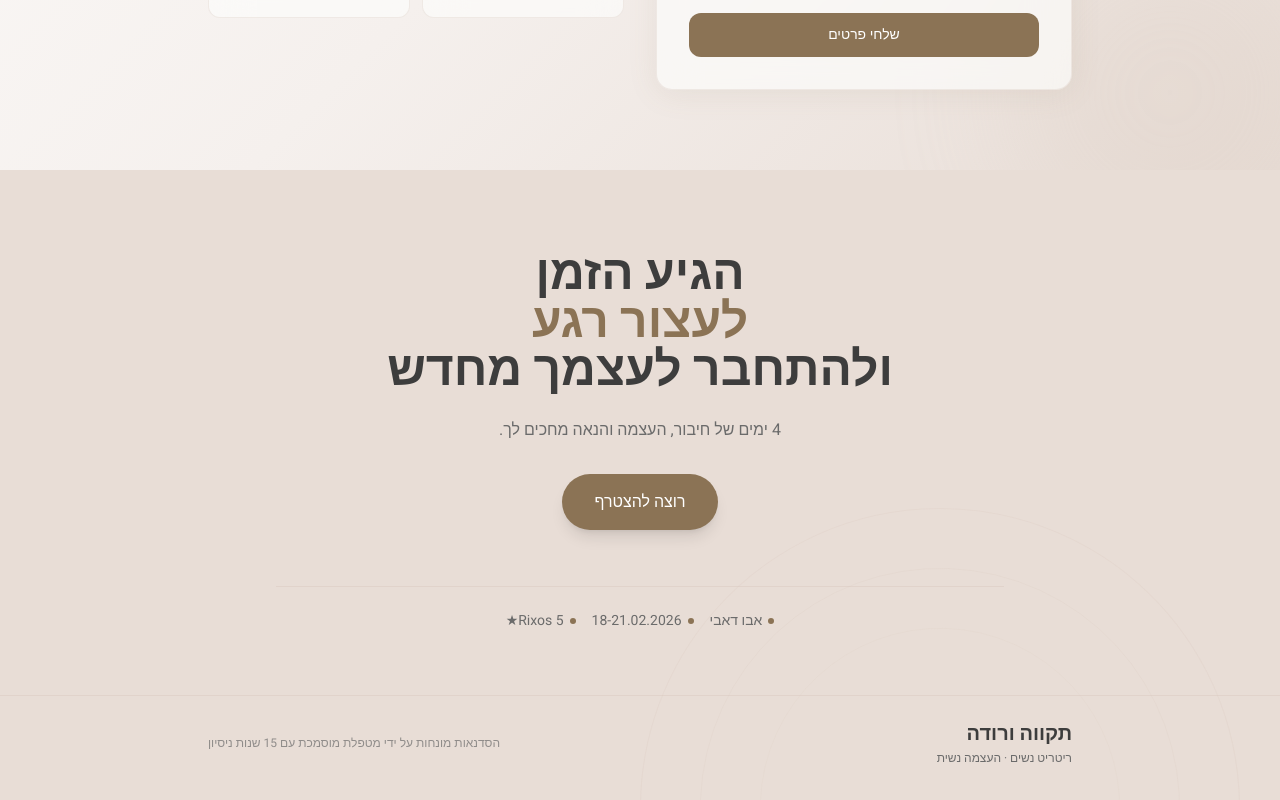
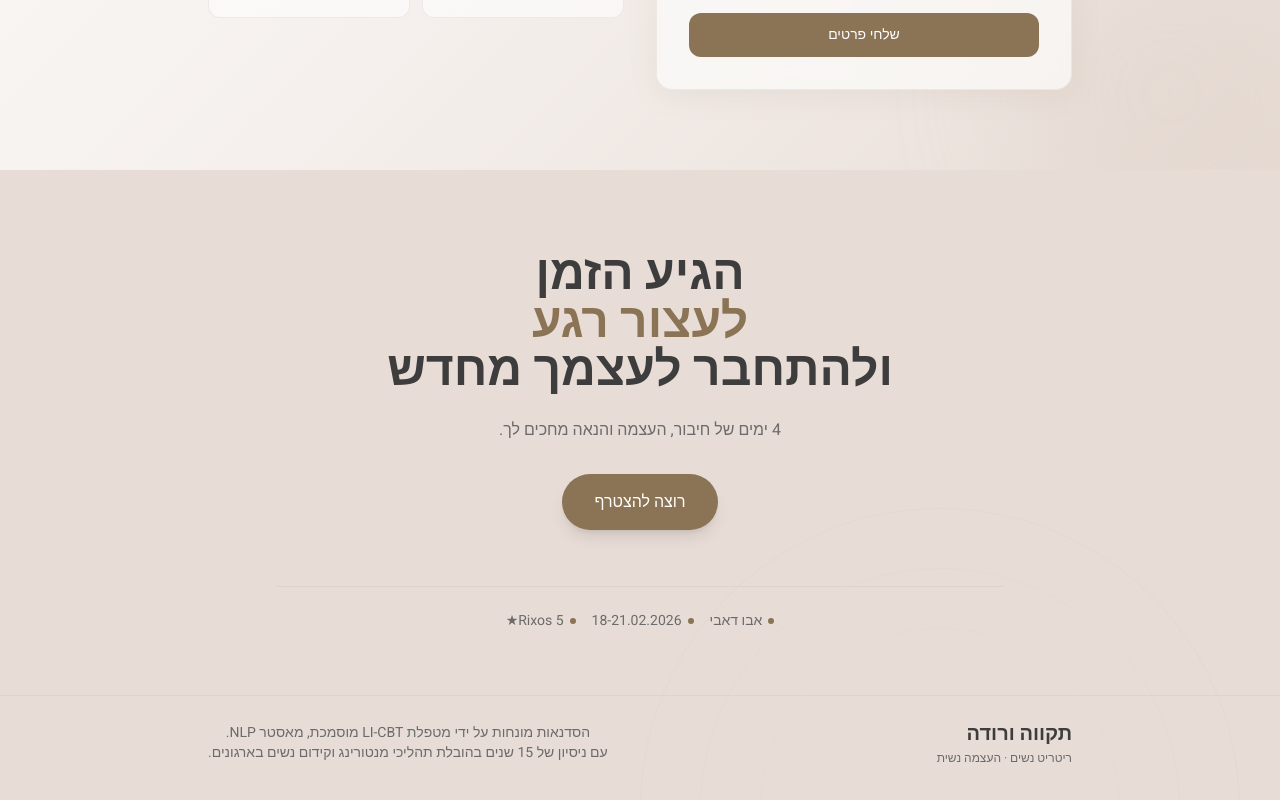
Before and after one commit to Idosegev23/retreatByfly, a Next.js app: page / in a window 1280 px wide. Shown: the part 8082-8882 px from the top of the page. Built offline with nearby package versions, Linux system fonts and the light colour scheme.

Commit message:
פוטר: עדכון טקסט מטפלת + הגדלה

```diff
--- a/src/components/sections/ClosingSection.tsx
+++ b/src/components/sections/ClosingSection.tsx
@@ -119,8 +119,10 @@ export function ClosingSection() {
               </p>
             </div>
 
-            <p className="text-[10px] md:text-xs text-center" style={{ color: 'var(--text-light)', opacity: 0.7 }}>
-              הסדנאות מונחות על ידי מטפלת מוסמכת עם 15 שנות ניסיון
+            <p className="text-xs md:text-sm text-center max-w-md" style={{ color: 'var(--text-light)' }}>
+              הסדנאות מונחות על ידי מטפלת LI-CBT מוסמכת, מאסטר NLP.
+              <br />
+              עם ניסיון של 15 שנים בהובלת תהליכי מנטורינג וקידום נשים בארגונים.
             </p>
           </div>
         </div>
```
